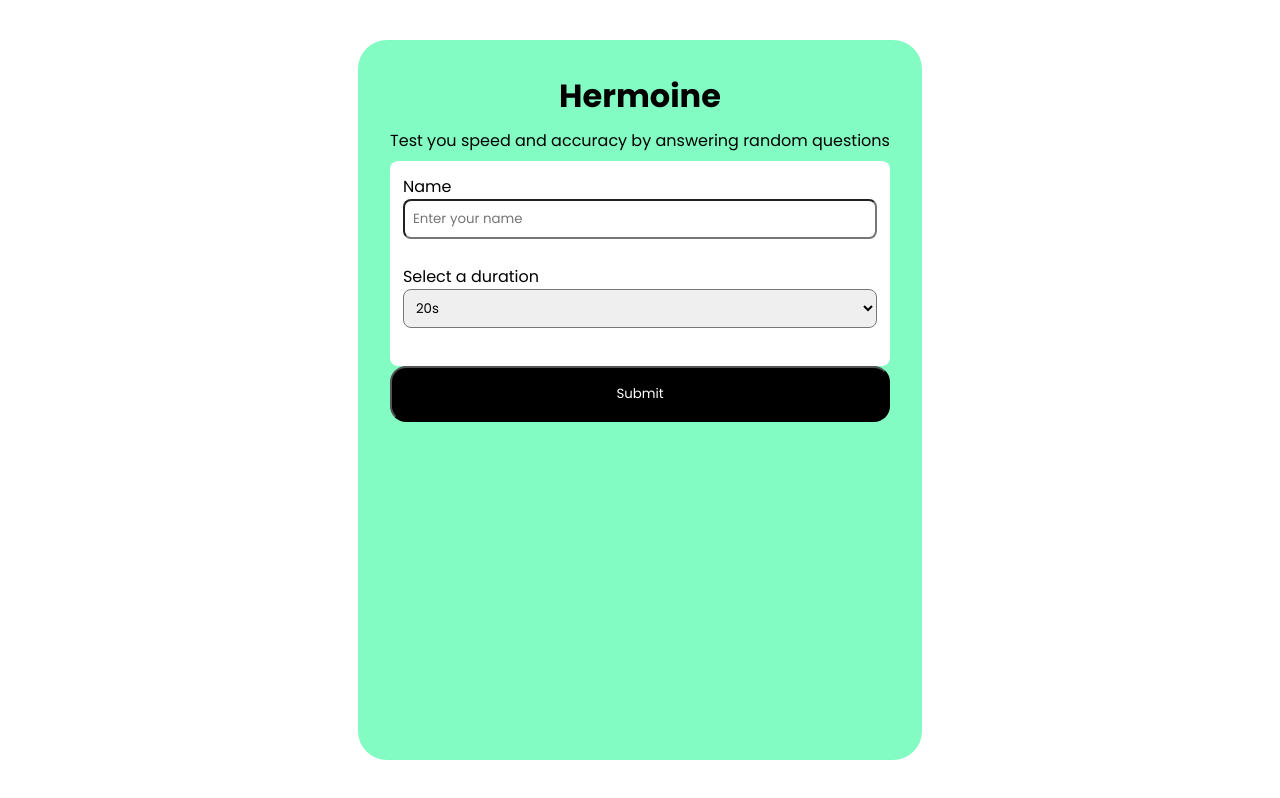
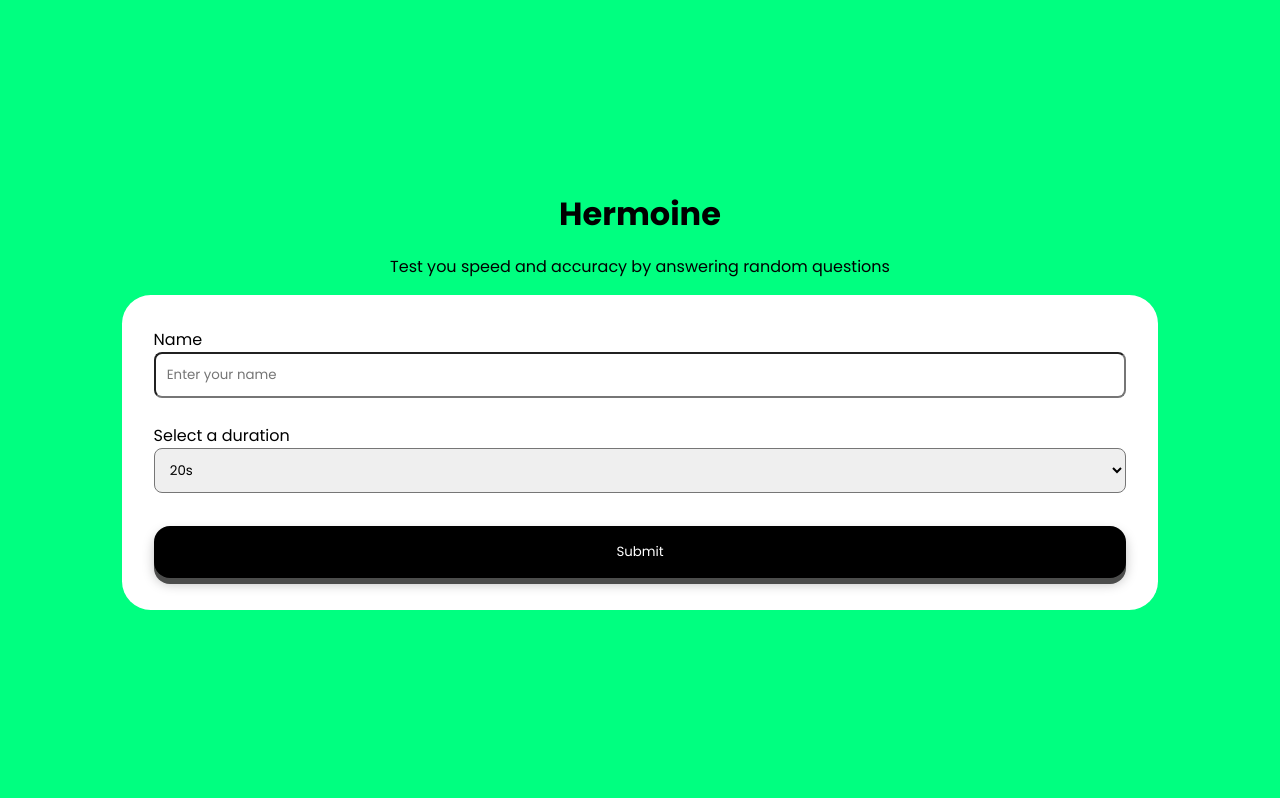
Before and after one commit to poinerd/moine, a React (Vite) app: page / in a window 1280 px wide. Built offline with nearby package versions, Linux system fonts and the light colour scheme.

Commit message:
first commit

```diff
--- a/src/Components/AllStyles.module.css
+++ b/src/Components/AllStyles.module.css
@@ -5,16 +5,54 @@
 
 
 .quizStartContainer{
-    background-color: rgb(131, 252, 195);
+    background-color: rgb(255, 255, 255);
     color: rgb(0, 0, 0);
     display: flex;
     flex-direction: column;
+    align-items: center;
+    justify-content: center;
     padding: 2rem;
     text-align: center;
     gap: 0.5rem;
-    margin: 0.9rem;
+    width: 90%;
     border-radius: 1.8rem;
-    height: 90%;
+    height: 50%;
+    position: relative;
+
+}
+
+
+
+.quizStartContainer1{
+    background-color: rgb(255, 255, 255);
+    color: rgb(0, 0, 0);
+    display: flex;
+    flex-direction: column;
+    align-items: center;
+    justify-content: center;
+    padding: 2rem;
+    text-align: center;
+
+    width: 90%;
+    border-radius: 1.8rem;
+
+
+}
+
+
+.quizStartContainer2{
+
+
+    display: flex;
+    flex-direction: column;
+    align-items: center;
+    justify-content: center;
+
+    text-align: center;
+    gap: 1rem;
+    width: 90%;
+    border-radius: 1.8rem;
+
 
 }
 .container{
@@ -24,6 +62,8 @@
     display: flex;
     align-items: center;
     justify-content: center;
+    background-color: #00ff80;
+
 }
 
 .btn_1{
@@ -32,6 +72,17 @@
     color: white;
     padding: 1rem;
     border-radius: 1rem;
+    margin-top: 0.5rem;
+     box-shadow: 0 6px 0 #4c4d4c, 0 6px 12px rgba(0, 0, 0, 0.25);
+
+  /* smooth animation */
+  transition: all 0.2s ease;
+  border: none;
+}
+
+.btn_1:active {
+  box-shadow: 0 2px 0 #a5a5a5;
+  transform: translateY(2px);
 }
 
 .btn_1:disabled {
@@ -42,11 +93,10 @@
 
 
 .optionsContainer{
-      background-color: rgb(255, 255, 255);
     color: rgb(0, 0, 0);
     display: flex;
     flex-direction: column;
-    padding: 0.8rem;
+    width: 100%;
     text-align: center;
     border-radius: 0.5rem;
 }
@@ -56,12 +106,12 @@
 }
 
 .optionsContainer input{
-    padding: 0.5rem;
+    padding: 0.7rem;
     border-radius: 0.5rem;
 }
 
 .optionsContainer select{
-        padding: 0.5rem;
+        padding: 0.7rem;
     border-radius: 0.5rem;
 
 }
@@ -80,3 +130,29 @@
   0%   { transform: rotate(0deg); }
   100% { transform: rotate(360deg); }
 }
+
+
+.timeCard{
+    background-color: rgb(0, 0, 0);
+    color: white;
+    padding: 1rem;
+    position: absolute;
+    width: 30%;
+
+    display: flex;
+    flex-direction: column;
+    justify-content: center;
+    align-items: center;
+    text-align: center;
+    border-radius: 10px;
+    gap: 1rem;
+    top:-20px
+}
+.timecard svg{
+
+
+}
+
+.questionCard{
+
+}
--- a/src/Components/GenerateFailed.tsx
+++ b/src/Components/GenerateFailed.tsx
@@ -1,5 +1,6 @@
 import { useNavigate } from "react-router-dom"
 import styles from './AllStyles.module.css'
+
 
 function GenerateFailed(){
     let navigate = useNavigate()
@@ -9,10 +10,13 @@ function GenerateFailed(){
         navigate('/')
     }
     return(
-        <div className={styles.quizStartContainer}>
+        <div className={styles.container}>
+            <div className={styles.quizStartContainer}>
             <p> Sorry, we could'nt generate any questions. Ensure you have internet</p>
             <button onClick= {goHome} className={styles.btn_1}> Go back to home</button>
+            </div>
         </div>
+
     )
 }
 
--- a/src/Components/GetReady.tsx
+++ b/src/Components/GetReady.tsx
@@ -34,8 +34,8 @@ function GetReady({playerName}:player){
     return(
       <div className={styles.container}>
         <div className={styles.quizStartContainer}>
-            <p>{playerName} your questions are ready</p>
-            <p> Quiz starts in {time}</p>
+            <p style={{fontSize:'1.5rem',}}>{playerName} , your questions are ready!</p>
+            <p style={{backgroundColor:'#ccfae3ff', padding:'0.5rem', borderRadius:'0.5rem', fontWeight:'medium'}}> Quiz starts in {time}</p>
         </div>
       </div>
 
--- a/src/Components/QuizPage.tsx
+++ b/src/Components/QuizPage.tsx
@@ -67,11 +67,14 @@ function QuizPage({questions, time}:QuestionPageProps){
     //   <input className={styles.btn_1} type="submit" value="Next" />
     // </div>
 
+     <div className={styles.container}>
 
         <div className={styles.quizStartContainer}>
-        <p>{duration }</p>
+          <div className={styles.timeCard}>
+
+ <p>{duration}</p></div>
         <div key={questions[questionNumber].id} className={styles.questionBlock}>
-          <p>{questions[questionNumber].id}. {questions[questionNumber].question}</p>
+          <p className={styles.questionCard}>{questions[questionNumber].id}. {questions[questionNumber].question}</p>
           {/* <form>
             {q.options.map((option, i) => (
               <label key={i}>
@@ -84,6 +87,7 @@ function QuizPage({questions, time}:QuestionPageProps){
 
       <input className={styles.btn_1} type="submit" value="Next" onClick={handleChange}/>
     </div>
+     </div>
 
     )
 }
--- a/src/Components/QuizStart.tsx
+++ b/src/Components/QuizStart.tsx
@@ -55,12 +55,12 @@ function QuizStart ({setPlayerName, setPlayerDuration}: quizStartProps){
     }
     return(
         <div className={styles.container}>
-            <div className={styles.quizStartContainer}>
+            <div className={styles.quizStartContainer2}>
             <h1 >Hermoine</h1>
 
             <p> Test you speed and accuracy by answering random questions</p>
 
-            <form onSubmit={fetchQuestions}>
+            <form onSubmit={fetchQuestions} className={styles.quizStartContainer1}>
             <div className={styles.optionsContainer}>
                           <label>Name</label>
                 <input name='Name' type="text" placeholder="Enter your name"  onChange={handleChange} required/><br/>
--- a/src/Components/Result.tsx
+++ b/src/Components/Result.tsx
@@ -10,12 +10,15 @@ function Result(){
 
     }
     return(
-        <div className={styles.quizStartContainer}>
+        <div className={styles.container}>
+            <div className={styles.quizStartContainer}>
              <p> Time's up!</p>
              <p> Your accuracy was </p>
              <p> Your speed was </p>
              <button className={styles.btn_1} onClick={handleClick}>Play again</button>
+            </div>
         </div>
+
     )
 
 }
--- a/src/index.css
+++ b/src/index.css
@@ -14,5 +14,5 @@
 
 
 body{
-    background-color: white;
+    background-color: rgb(255, 255, 255);
 }
```
